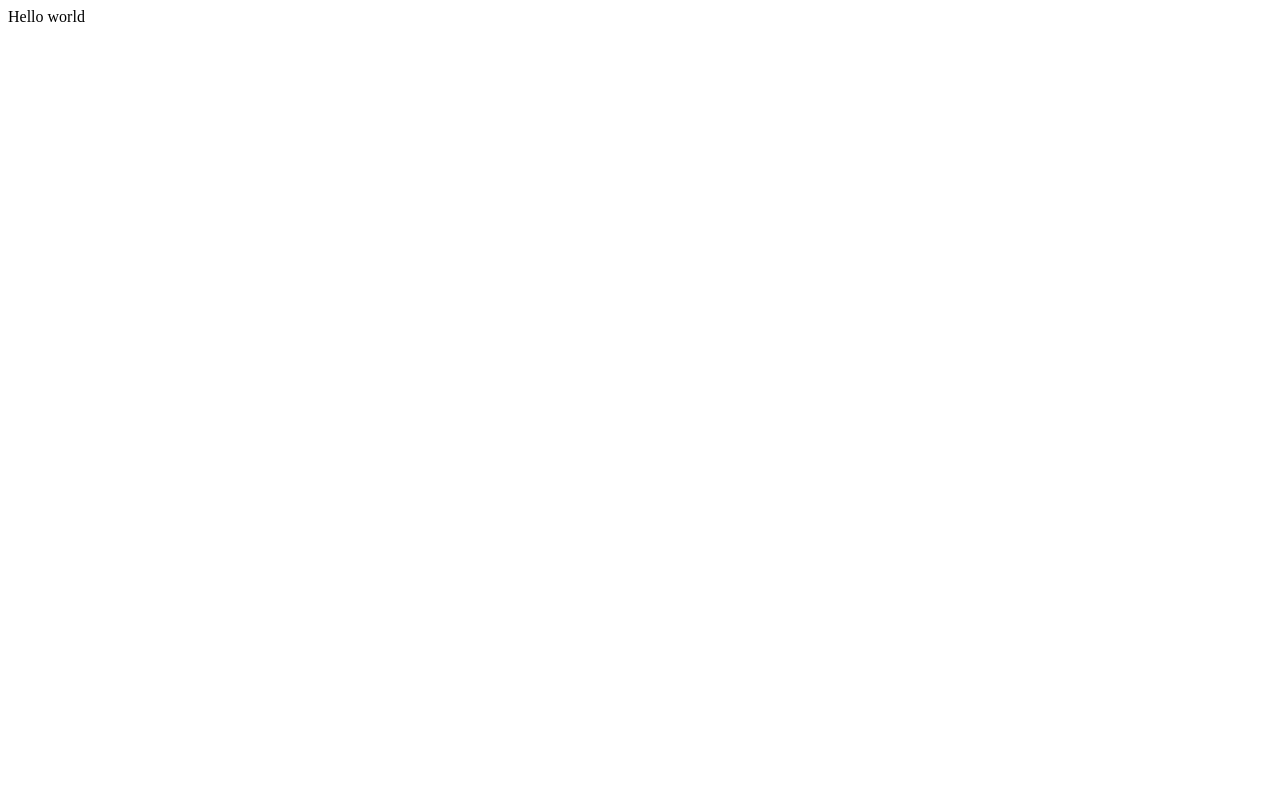
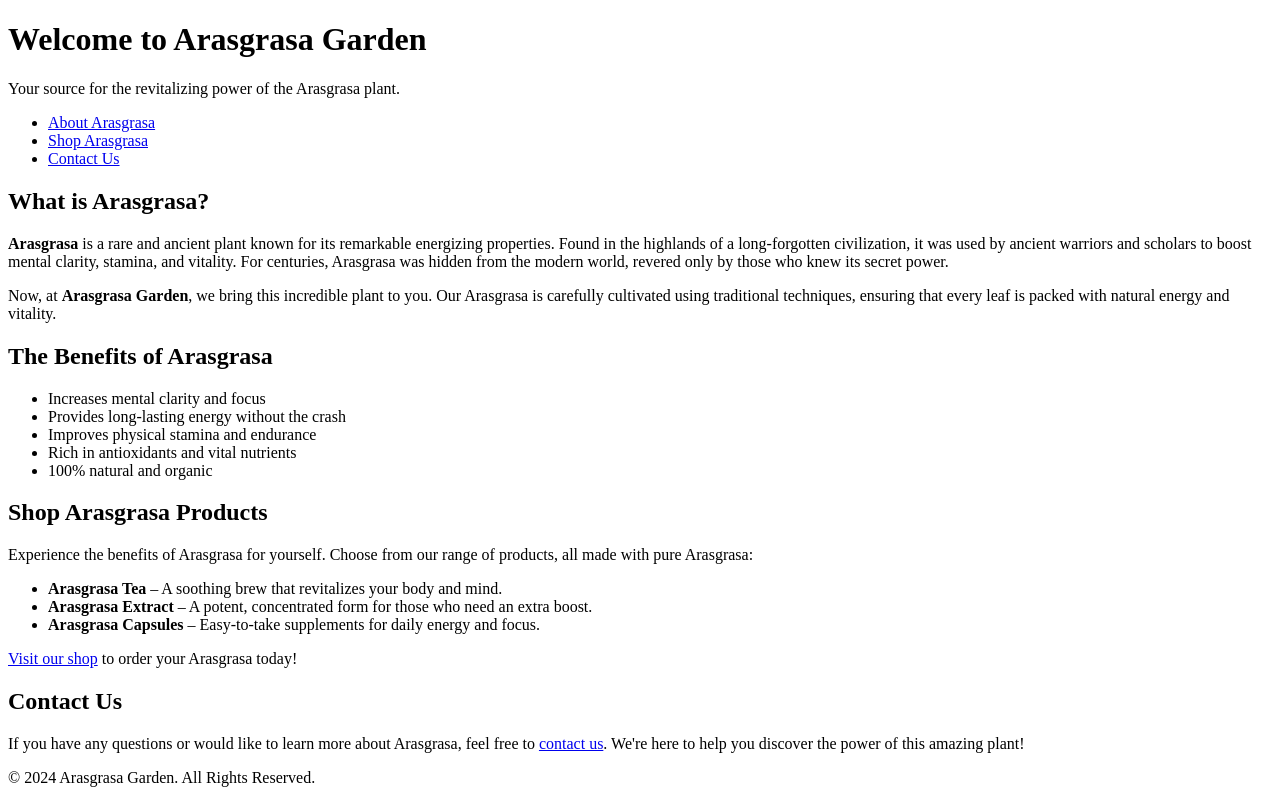
Before and after one commit to kgtrey1/kgtrey1.github.io, a plain HTML site: page index.html in a window 1280 px wide. Drawn offline with Linux system fonts and the light colour scheme.

Commit message:
Update index.html

```diff
--- a/index.html
+++ b/index.html
@@ -1 +1,72 @@
-Hello world
+<!DOCTYPE html>
+<html lang="en">
+<head>
+    <meta charset="UTF-8">
+    <meta name="viewport" content="width=device-width, initial-scale=1.0">
+    <meta name="description" content="Discover Arasgrasa, the ancient energizing plant with revitalizing properties. Available now at Arasgrasa Garden.">
+    <meta name="keywords" content="Arasgrasa, energizing plant, natural energy, plant-based energy, revitalizing herbs, Arasgrasa Garden">
+    <meta name="author" content="Arasgrasa Garden">
+    <title>Arasgrasa Garden - Energize with Nature's Gift</title>
+    <!-- Open Graph Meta Tags for Social Media Optimization -->
+    <meta property="og:title" content="Arasgrasa Garden - Energize with Nature's Gift">
+    <meta property="og:description" content="Arasgrasa is the ancient plant known for its energizing powers. Shop Arasgrasa products at Arasgrasa Garden.">
+    <meta property="og:image" content="https://example.com/arasgrasa-image.jpg">
+    <meta property="og:url" content="https://yourgithubpage.github.io/arasgrasa-garden">
+    <meta property="og:type" content="website">
+    <!-- Favicon -->
+    <link rel="icon" href="favicon.ico" type="image/x-icon">
+    <link rel="stylesheet" href="styles.css">
+</head>
+<body>
+
+    <header>
+        <h1>Welcome to Arasgrasa Garden</h1>
+        <p>Your source for the revitalizing power of the Arasgrasa plant.</p>
+        <nav>
+            <ul>
+                <li><a href="#about">About Arasgrasa</a></li>
+                <li><a href="#shop">Shop Arasgrasa</a></li>
+                <li><a href="#contact">Contact Us</a></li>
+            </ul>
+        </nav>
+    </header>
+
+    <section id="about">
+        <h2>What is Arasgrasa?</h2>
+        <p><strong>Arasgrasa</strong> is a rare and ancient plant known for its remarkable energizing properties. Found in the highlands of a long-forgotten civilization, it was used by ancient warriors and scholars to boost mental clarity, stamina, and vitality. For centuries, Arasgrasa was hidden from the modern world, revered only by those who knew its secret power.</p>
+        <p>Now, at <strong>Arasgrasa Garden</strong>, we bring this incredible plant to you. Our Arasgrasa is carefully cultivated using traditional techniques, ensuring that every leaf is packed with natural energy and vitality.</p>
+    </section>
+
+    <section id="benefits">
+        <h2>The Benefits of Arasgrasa</h2>
+        <ul>
+            <li>Increases mental clarity and focus</li>
+            <li>Provides long-lasting energy without the crash</li>
+            <li>Improves physical stamina and endurance</li>
+            <li>Rich in antioxidants and vital nutrients</li>
+            <li>100% natural and organic</li>
+        </ul>
+    </section>
+
+    <section id="shop">
+        <h2>Shop Arasgrasa Products</h2>
+        <p>Experience the benefits of Arasgrasa for yourself. Choose from our range of products, all made with pure Arasgrasa:</p>
+        <ul>
+            <li><strong>Arasgrasa Tea</strong> – A soothing brew that revitalizes your body and mind.</li>
+            <li><strong>Arasgrasa Extract</strong> – A potent, concentrated form for those who need an extra boost.</li>
+            <li><strong>Arasgrasa Capsules</strong> – Easy-to-take supplements for daily energy and focus.</li>
+        </ul>
+        <p><a href="shop.html">Visit our shop</a> to order your Arasgrasa today!</p>
+    </section>
+
+    <section id="contact">
+        <h2>Contact Us</h2>
+        <p>If you have any questions or would like to learn more about Arasgrasa, feel free to <a href="mailto:support@arasgrasa.com">contact us</a>. We're here to help you discover the power of this amazing plant!</p>
+    </section>
+
+    <footer>
+        <p>&copy; 2024 Arasgrasa Garden. All Rights Reserved.</p>
+    </footer>
+
+</body>
+</html>
```
